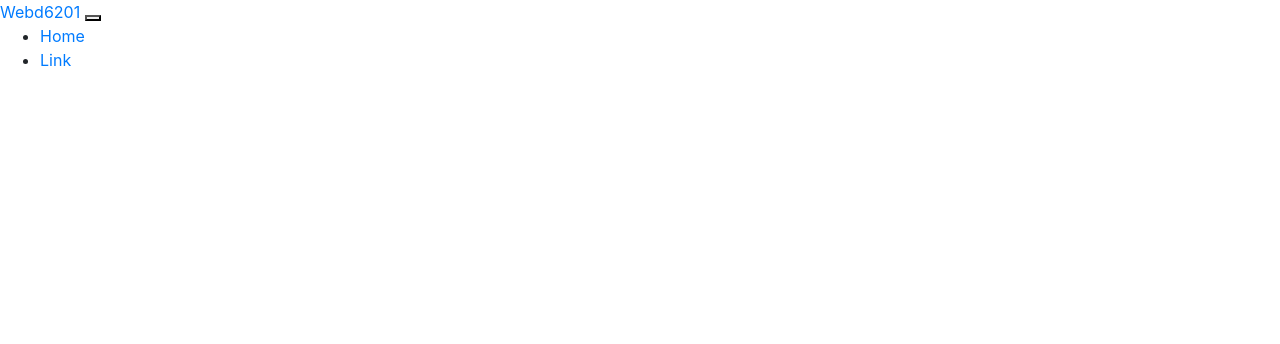
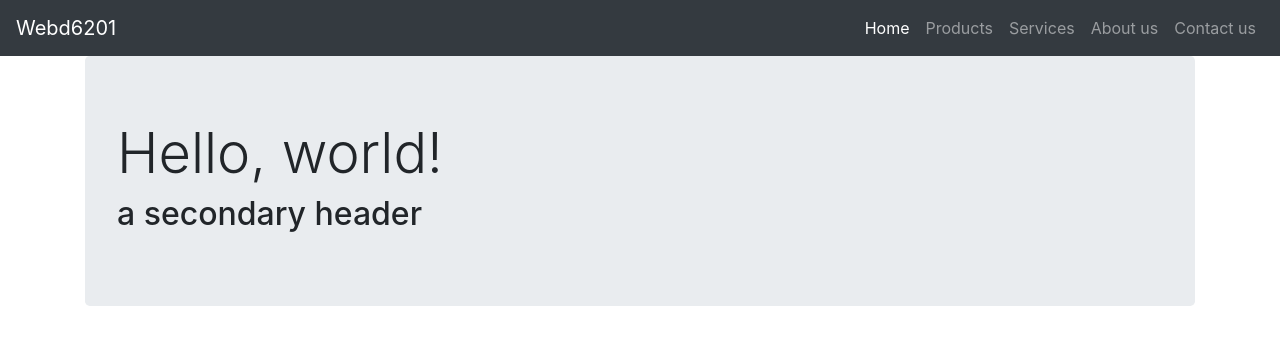
Before and after one commit to brejanthdc/Webd6201-Lesson2, a website: page index.html in a window 1280 px wide. Drawn offline with nearby package versions, Linux system fonts and the light colour scheme.

Commit message:
commit 4

```diff
--- a/Scripts/app.js
+++ b/Scripts/app.js
@@ -0,0 +1,52 @@
+"use strict";
+
+//IIFE - immediatley  invoked function expression
+//mean? -> anonymous seld- executing function
+(function (){
+    //h2 now exists in all scopes
+    let h2;
+
+    //Event handlers
+    function MouseOver ()
+    {
+        h2.style.color ="green";
+        h2.style.fontSize = "20px";
+    }
+
+    function MouseOut ()
+    {
+        h2.style.color ="black";
+        h2.style.fontSize = "30px";
+
+    }
+
+    function Start ()
+    {
+        console.log("%cApp Started..." , "color:blue; font-size:20px");
+        Main();
+    }
+    let Main = function()
+    {
+        // get a reference to the content area
+       let contentArea = document.getElementById("contentArea");
+
+       //create a h2 element
+        h2 = document.createElement("h2");
+       // add an class attribute to the h2 tag
+       h2.setAttribute("class", "display-6");
+       h2.textContent ="a secondary header";
+       // append the new node to the content area
+       contentArea.appendChild(h2);
+
+       h2.addEventListener("click",function(){
+                        // If           equals    then(?)      otherwise(:)
+        h2.style.color = (h2.style.color == "blue") ? "black" : "blue";
+       });
+
+       h2.addEventListener("mouseover",MouseOver);
+
+       h2.addEventListener("mouseout",MouseOut);
+    }
+
+    window.addEventListener("load",Start);
+})();
--- a/index.html
+++ b/index.html
@@ -5,7 +5,7 @@
     <meta name="viewport" content="width=device-width, initial-scale=1.0">
     <meta http-equiv="X-UA-Compatible" content="ie=edge">
     <!--Css section-->
-    <link rel="stylesheet" href="./node_modules/bootstrap/dist/css/bootstrap-reboot.min.css">
+    <link rel="stylesheet" href="./node_modules/bootstrap/dist/css/bootstrap.min.css">
     <link rel="stylesheet" href="./node_modules/@fortawesome/fontawesome-free/css/all.min.css">
     <link rel="stylesheet" href="./Content/app.css">
     <title>Webd6201-Lesson-2</title>
@@ -20,13 +20,26 @@
         <div class="collapse navbar-collapse" id="navbarSupportedContent">
           <ul class="navbar-nav ml-auto">
             <li class="nav-item active"> <a class="nav-link" href="#">Home</a></li>
-            <li class="nav-item"><a class="nav-link" href="#">Link</a></li>
+            <li class="nav-item"><a class="nav-link" href="#">Products</a></li>
+            <li class="nav-item"><a class="nav-link" href="#">Services</a></li>
+            <li class="nav-item"><a class="nav-link" href="#">About us</a></li>
+            <li class="nav-item"><a class="nav-link" href="#">Contact us</a></li>
+
 
         </div>
       </nav>
-
+        <!--main content-->
+        <main class="container" id="mainContent">
+          <div class="row">
+            <div class="col">
+              <div class="jumbotron" id="contentArea">
+                <h1 class="display-4">Hello, world!</h1>
+              </div>
+            </div>
+          </div>
+        </main>
         <!--Script section-->
-
+        <script src="./Scripts/app.js"></script>
         <!--Third party libaries-->
 
         <script src="./node_modules/jquery/dist/jquery.min.js"></script>
@@ -34,6 +47,6 @@
 
 
         <!--App Script -->
-<script src="./Scripts/app.js"></script>
+
 </body>
 </html>
```
Also changed, not shown: package.json (+8 -7 lines).
